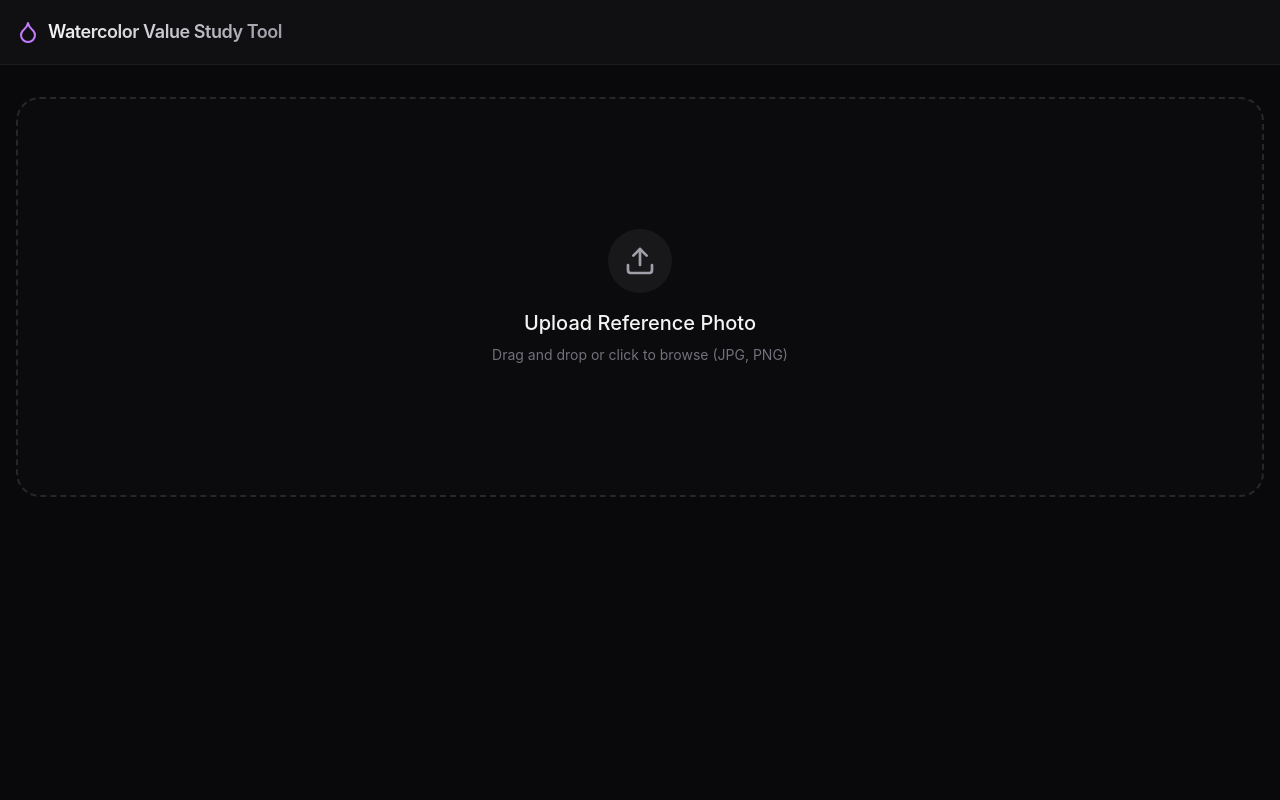
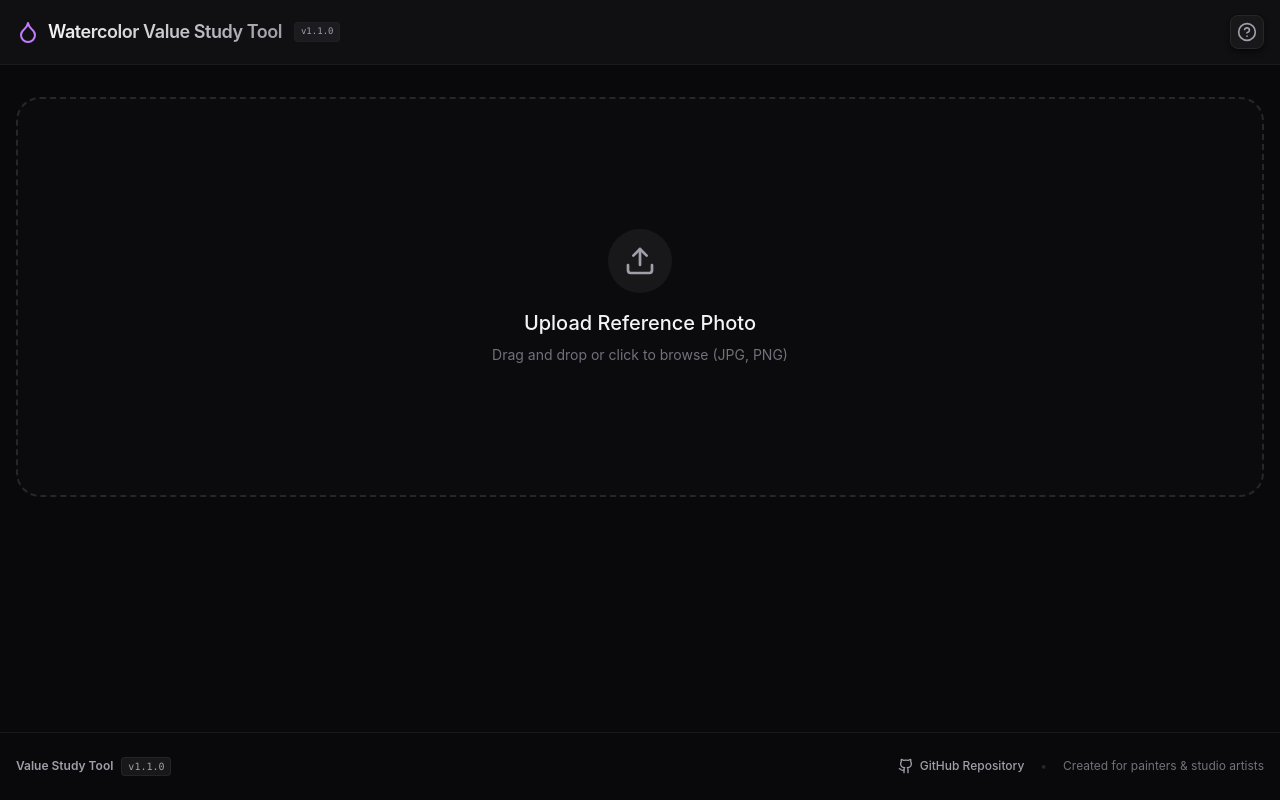
Before and after one commit to TMTrevisan/value-study, a React (Vite) app: page / in a window 1280 px wide. Built offline with nearby package versions, Linux system fonts and the light colour scheme.

Commit message:
feat: bump version to v1.1.0, add informative footer, instructions help modal, and palette descriptions

```diff
--- a/package.json
+++ b/package.json
@@ -1,7 +1,7 @@
 {
   "name": "value-study",
   "private": true,
-  "version": "0.0.0",
+  "version": "1.1.0",
   "type": "module",
   "scripts": {
     "dev": "vite",
--- a/src/App.jsx
+++ b/src/App.jsx
@@ -1,5 +1,5 @@
 import { useState, useRef, useEffect } from 'react';
-import { Upload, Droplet, Sun, Layers, X, Download, CircleDashed, Contrast, Printer, Palette, Image as ImageIcon, Eye } from 'lucide-react';
+import { Upload, Droplet, Sun, Layers, X, Download, CircleDashed, Contrast, Printer, Palette, Image as ImageIcon, Eye, HelpCircle } from 'lucide-react';
 import { get, set } from 'idb-keyval';
 
 const PALETTES = {
@@ -63,9 +63,10 @@ export default function App() {
     { r: 236, g: 232, b: 228 }, // White default
   ]);
 
-  // Performance Drag & Comparison states
+  // Performance Drag, Comparison & Help states
   const [isDragging, setIsDragging] = useState(false);
   const [showOriginal, setShowOriginal] = useState(false);
+  const [showHelp, setShowHelp] = useState(false);
 
   const canvasRef = useRef(null);
 
@@ -300,7 +301,7 @@ export default function App() {
   }, [imageObj, activeTab, isGrayscale, posterizeLevels, highlightValue, blurAmount, notanThreshold, selectedPalette, customColors, showOriginal, isDragging]);
 
   return (
-    <div className="min-h-screen bg-zinc-950 text-zinc-100 font-sans selection:bg-purple-500/30">
+    <div className="min-h-screen flex flex-col bg-zinc-950 text-zinc-100 font-sans selection:bg-purple-500/30">
       <header className="border-b border-zinc-800/50 bg-zinc-900/50 backdrop-blur-xl sticky top-0 z-50 no-print">
         <div className="max-w-7xl mx-auto px-4 h-16 flex items-center justify-between">
           <div className="flex items-center gap-2">
@@ -308,9 +309,14 @@ export default function App() {
             <h1 className="font-semibold text-lg tracking-tight bg-gradient-to-r from-zinc-100 to-zinc-400 bg-clip-text text-transparent hidden sm:block">
               Watercolor Value Study Tool
             </h1>
+            <h1 className="font-semibold text-lg tracking-tight bg-gradient-to-r from-zinc-100 to-zinc-400 bg-clip-text text-transparent sm:hidden">
+              Value Study
+            </h1>
+            <span className="px-1.5 py-0.5 rounded bg-zinc-800/60 text-[9px] text-zinc-400 font-mono border border-zinc-800/50 ml-1">v1.1.0</span>
           </div>
+          <div className="flex items-center gap-2 sm:gap-3">
             {imageObj && (
-            <div className="flex items-center gap-2 sm:gap-3">
+              <>
                 {/* Compare toggle button */}
                 <button
                   onMouseDown={() => setShowOriginal(true)}
@@ -340,18 +346,30 @@ export default function App() {
                 >
                   <Download className="w-4 h-4" /> <span className="hidden sm:inline">Export</span>
                 </button>
+              </>
+            )}
+
+            <button
+              onClick={() => setShowHelp(true)}
+              title="Show user guide"
+              className="text-zinc-400 hover:text-purple-400 bg-zinc-900 border border-zinc-800 p-1.5 rounded-lg transition-all flex items-center justify-center hover:scale-105 active:scale-95 shadow-md shadow-black/40"
+            >
+              <HelpCircle className="w-5 h-5" />
+            </button>
+
+            {imageObj && (
               <button
                 onClick={handleClear}
                 className="text-zinc-400 hover:text-red-400 transition-colors flex items-center gap-1 text-sm font-medium ml-1 sm:ml-2"
               >
                 <X className="w-4 h-4" /> <span className="hidden sm:inline">Clear</span>
               </button>
+            )}
           </div>
-          )}
         </div>
       </header>
 
-      <main className="max-w-7xl mx-auto px-4 py-4 lg:py-8">
+      <main className="flex-grow max-w-7xl mx-auto px-4 py-4 lg:py-8 w-full">
         {!imageObj ? (
           <div className="space-y-6 no-print">
             <div className="h-[50vh] flex flex-col items-center justify-center border-2 border-dashed border-zinc-800 rounded-3xl bg-zinc-900/20 hover:bg-zinc-900/40 hover:border-zinc-700 transition-all cursor-pointer relative group">
@@ -599,6 +617,23 @@ export default function App() {
                           </div>
                         </button>
                       </div>
+
+                      {/* Informational descriptions for presets */}
+                      {selectedPalette === 'zorn' && (
+                        <p className="text-[10px] text-zinc-400 italic mt-2.5 leading-normal animate-in fade-in">
+                          Anders Zorn's limited palette: Titanium White, Yellow Ocher, Cadmium Red, Ivory Black. Great for skin tones and high-key color studies.
+                        </p>
+                      )}
+                      {selectedPalette === 'earth' && (
+                        <p className="text-[10px] text-zinc-400 italic mt-2.5 leading-normal animate-in fade-in">
+                          Classic warm tones: Cream, Buff, Terra Rosa, Umber, Dark Earth. Perfect for warm landscapes and classical underpaintings.
+                        </p>
+                      )}
+                      {selectedPalette === 'cool' && (
+                        <p className="text-[10px] text-zinc-400 italic mt-2.5 leading-normal animate-in fade-in">
+                          Atmospheric cool colors: Ice, Steel Sky, Ocean, Deep Navy. Excellent for water, winter settings, shadows, and low-key values.
+                        </p>
+                      )}
                     </div>
 
                     {/* Custom Palette Builder Controls */}
@@ -671,6 +706,103 @@ export default function App() {
           </div>
         )}
       </main>
+
+      <footer className="border-t border-zinc-900 bg-zinc-950 py-6 text-center text-xs text-zinc-500 mt-auto no-print">
+        <div className="max-w-7xl mx-auto px-4 flex flex-col sm:flex-row items-center justify-between gap-4">
+          <div className="flex items-center gap-2">
+            <span className="font-semibold text-zinc-400">Value Study Tool</span>
+            <span className="px-1.5 py-0.5 rounded bg-zinc-900 text-[10px] text-zinc-400 font-mono border border-zinc-800/80">v1.1.0</span>
+          </div>
+          <div className="flex items-center gap-4">
+            <a
+              href="https://github.com/TMTrevisan/value-study"
+              target="_blank"
+              rel="noopener noreferrer"
+              className="hover:text-purple-400 transition-colors flex items-center gap-1.5 font-medium text-zinc-400"
+            >
+              <svg className="w-4 h-4" viewBox="0 0 24 24" fill="none" stroke="currentColor" strokeWidth="2" strokeLinecap="round" strokeLinejoin="round">
+                <path d="M15 22v-4a4.8 4.8 0 0 0-1-3.5c3 0 6-2 6-5.5.08-1.25-.27-2.48-1-3.5.28-1.15.28-2.35 0-3.5 0 0-1 0-3 1.5-2.64-.5-5.36-.5-8 0C6 2 5 2 5 2c-.3 1.15-.3 2.35 0 3.5A5.403 5.403 0 0 0 4 9c0 3.5 3 5.5 6 5.5-.39.49-.68 1.05-.85 1.65-.17.6-.22 1.23-.15 1.85v4" />
+                <path d="M9 18c-4.51 2-5-2-7-2" />
+              </svg>
+              <span>GitHub Repository</span>
+            </a>
+            <span className="text-zinc-800">•</span>
+            <span className="text-zinc-500">Created for painters & studio artists</span>
+          </div>
+        </div>
+      </footer>
+
+      {showHelp && (
+        <div className="fixed inset-0 z-50 flex items-center justify-center p-4 bg-black/75 backdrop-blur-sm animate-in fade-in duration-200 no-print">
+          <div className="bg-zinc-900 border border-zinc-800 rounded-3xl max-w-lg w-full overflow-hidden shadow-2xl p-6 relative">
+            <button
+              onClick={() => setShowHelp(false)}
+              className="absolute top-4 right-4 text-zinc-400 hover:text-white transition-colors"
+            >
+              <X className="w-5 h-5" />
+            </button>
+
+            <h2 className="text-xl font-bold mb-4 bg-gradient-to-r from-purple-400 to-pink-500 bg-clip-text text-transparent flex items-center gap-2">
+              <HelpCircle className="w-6 h-6 text-purple-400" />
+              How to Use Value Study
+            </h2>
+
+            <div className="space-y-4 text-sm text-zinc-300 leading-relaxed max-h-[60vh] overflow-y-auto pr-2">
+              <div>
+                <h3 className="font-semibold text-white flex items-center gap-2">
+                  <Layers className="w-4 h-4 text-purple-400" /> Values Scale Mode
+                </h3>
+                <p className="text-xs text-zinc-400 mt-0.5">
+                  Posterize your image into 2 to 9 values. Use the sliders to adjust detail simplification (blur). Click any value swatch below the slider to highlight that specific value range in bright red to study its shape.
+                </p>
+              </div>
+
+              <div>
+                <h3 className="font-semibold text-white flex items-center gap-2">
+                  <Contrast className="w-4 h-4 text-purple-400" /> Notan Mode
+                </h3>
+                <p className="text-xs text-zinc-400 mt-0.5">
+                  Convert the image into a strict two-value black-and-white study. Shift the light/dark balance slider to find the core compositional structure of your reference.
+                </p>
+              </div>
+
+              <div>
+                <h3 className="font-semibold text-white flex items-center gap-2">
+                  <Palette className="w-4 h-4 text-purple-400" /> Limited Color Palettes
+                </h3>
+                <p className="text-xs text-zinc-400 mt-0.5">
+                  Map the image values onto classical color spectrums (e.g., Zorn palette). Or switch to "Custom Palette" to add/delete your own paint color swatches—they automatically sort by relative luminance!
+                </p>
+              </div>
+
+              <div>
+                <h3 className="font-semibold text-white flex items-center gap-2">
+                  <Eye className="w-4 h-4 text-purple-400" /> Compare Original Reference
+                </h3>
+                <p className="text-xs text-zinc-400 mt-0.5">
+                  Hold down the <strong>Spacebar</strong>, click/touch and hold on the canvas, or press the <strong>Hold Original</strong> button to immediately preview your raw full-color photo for comparison.
+                </p>
+              </div>
+
+              <div>
+                <h3 className="font-semibold text-white flex items-center gap-2">
+                  <Printer className="w-4 h-4 text-purple-400" /> Print & Export
+                </h3>
+                <p className="text-xs text-zinc-400 mt-0.5">
+                  Export high-resolution transparent PNG files. Or click <strong>Print</strong> to generate an ink-saving high-contrast output with a white background, ready for painting templates.
+                </p>
+              </div>
+            </div>
+
+            <button
+              onClick={() => setShowHelp(false)}
+              className="mt-6 w-full py-2.5 bg-purple-600 hover:bg-purple-700 active:scale-98 rounded-xl font-medium text-white shadow-lg shadow-purple-500/20 transition-all"
+            >
+              Get Painting!
+            </button>
+          </div>
+        </div>
+      )}
     </div>
   );
 }
```
Lines whose indentation alone changed are shown as unchanged.
